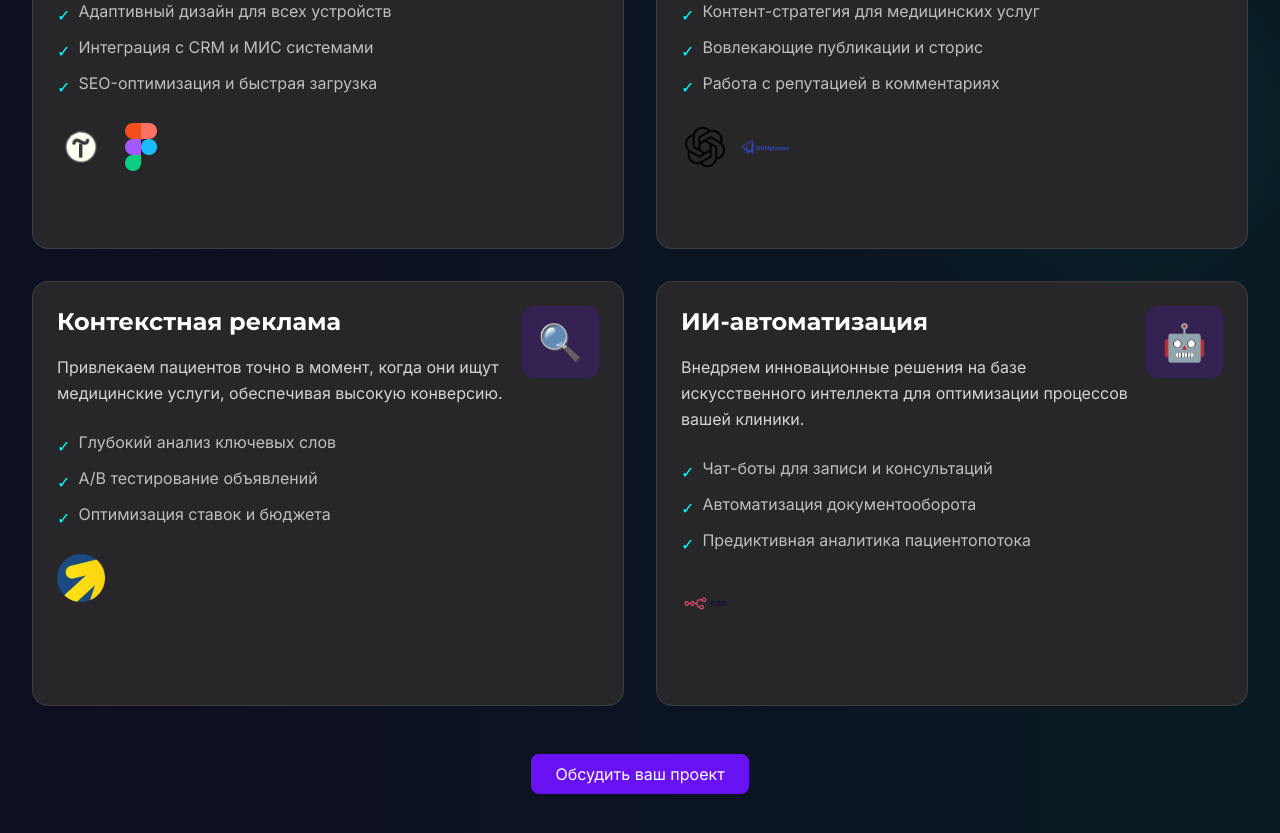
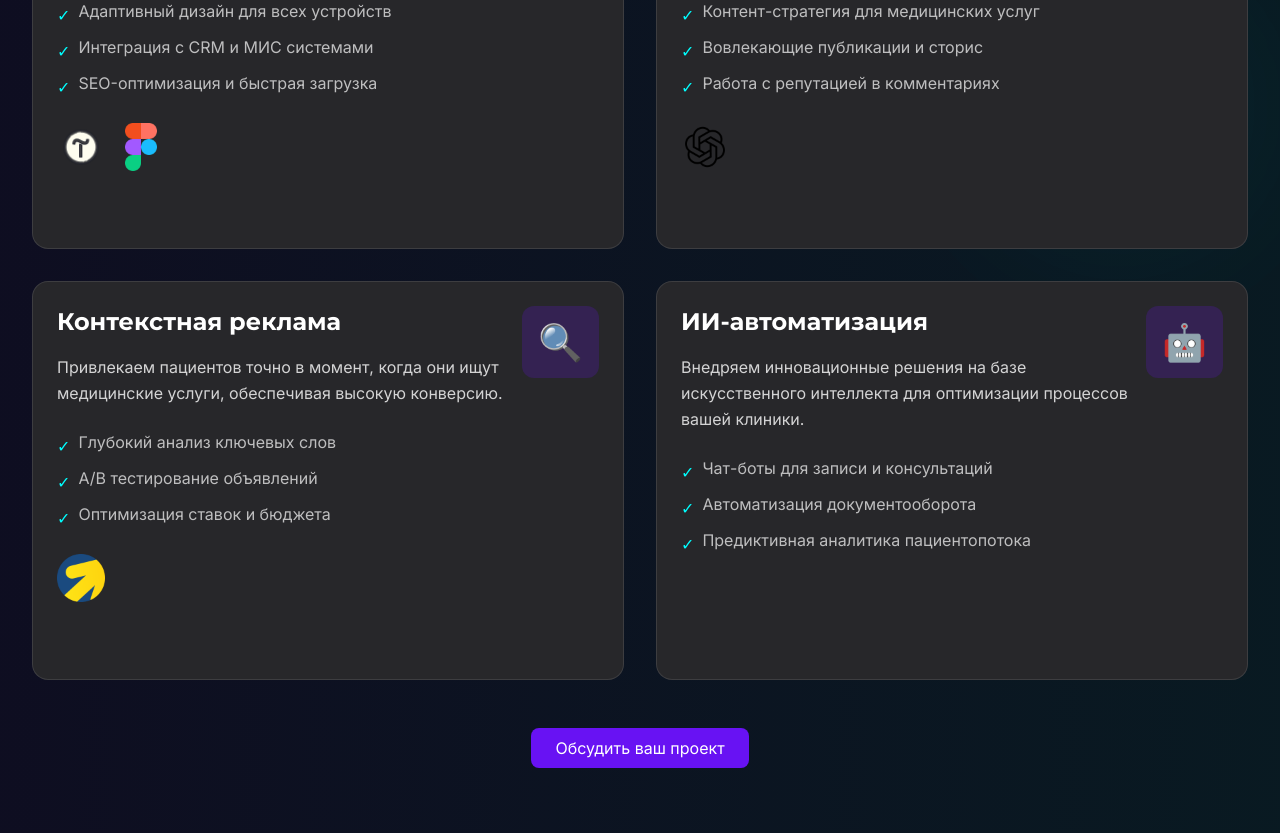
Before and after one commit to imnadsa/agency, a Next.js app: page / in a window 1280 px wide. Shown: the part 2960-3793 px from the top of the page. Built offline with nearby package versions, Linux system fonts and the light colour scheme.

Commit message:
Update services.tsx

```diff
--- a/components/services.tsx
+++ b/components/services.tsx
@@ -190,11 +190,6 @@ export default function Services() {
             alt="SMM GPT"
             className="w-12 h-12 object-contain transition-transform duration-200 hover:scale-110 hover:rotate-3"
           />
-          <img
-            src="/smmPLANER.png"
-            alt="SMM Planer"
-            className="w-12 h-12 object-contain transition-transform duration-200 hover:scale-110 hover:rotate-3"
-          />
         </>
       ),
     },
@@ -226,15 +221,6 @@ export default function Services() {
         "Автоматизация документооборота",
         "Предиктивная аналитика пациентопотока",
       ],
-      logos: (
-        <>
-          <img
-            src="/aiN8N.png"
-            alt="AI N8N"
-            className="w-12 h-12 object-contain transition-transform duration-200 hover:scale-110 hover:rotate-3"
-          />
-        </>
-      ),
     },
   ]
 
```
